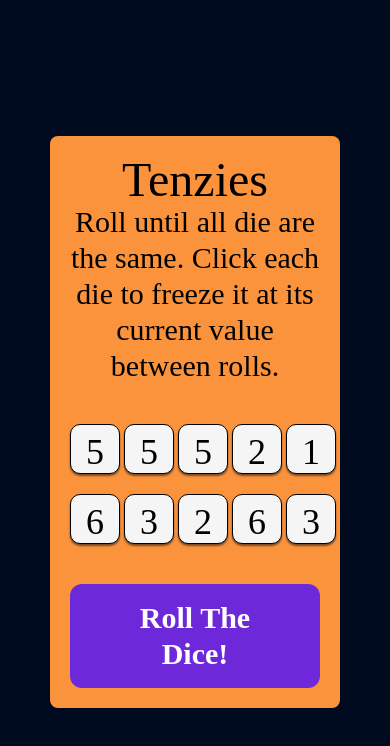
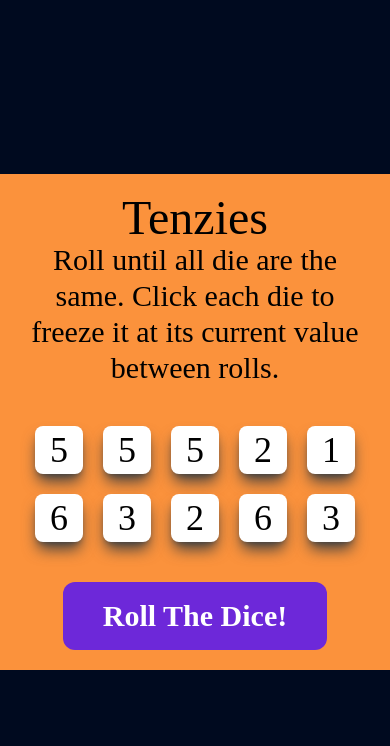
Before and after one commit to DustyDogCodex/Tenzies, a React (Vite) app: page / in a window 390 px wide. Shown: the top 746 px of the page. Built offline with nearby package versions, Linux system fonts and the light colour scheme; a web font is replaced by a local one.

Commit message:
project is now responsive across various screen sizes.

```diff
--- a/src/App.css
+++ b/src/App.css
@@ -7,33 +7,3 @@
         font-family: 'Delicious Handrawn', cursive;
     }
 }
-
-.main {
-  height: 100vh;
-  background: rgb(0,10,31);
-  padding: 50px;
-  display: flex;
-  justify-content: center;
-  align-items: center;
-}
-
-/* styling for individual dice buttons */
-.dice {
-  height: 50px;
-  width: 50px;
-  font-size: 36px;
-  background: whitesmoke;
-  border: 1px solid black;
-  border-radius: 10px;
-  box-shadow: 0px 2px 2px rgba(0, 0, 0, 0.5);
-  cursor: pointer;
-}
-
-.dice:hover{
-  transform: scale(1.2);
-  background: rgb(118,255,122);
-}
-
-.dice-held {
-  background: rgb(118,255,122);
-}
--- a/src/App.tsx
+++ b/src/App.tsx
@@ -3,7 +3,9 @@ import Board from './Components/Board'
 
 function App() {
     return (
-        <div className="main">
+        <div
+            className="min-h-screen h-full w-screen bg-main-background flex justify-center items-center"
+        >
             <Board />
         </div>
     )
--- a/src/Components/Board.tsx
+++ b/src/Components/Board.tsx
@@ -62,7 +62,7 @@ function Board(){
 
     return(
         <div
-            className="bg-orange-400 p-5 text-center rounded-lg"
+            className="bg-orange-400 p-5 text-center rounded-none md:rounded-lg flex flex-col justify-center items-center"
         >
             <h1 className="text-5xl">Tenzies</h1>
             <p
--- a/src/Components/Dice.tsx
+++ b/src/Components/Dice.tsx
@@ -8,7 +8,7 @@ type DiceProps = {
 function Dice({ value, heldOrNah, id, handleClick }: DiceProps ) {
     return(
         <button
-            className={heldOrNah ? 'dice dice-held' : 'dice'}
+            className={`h-12 w-12 text-4xl border-0 rounded-lg shadow-lg shadow-neutral-700 ${ heldOrNah ? 'bg-green-500' : 'bg-white'} hover:scale-125 transition duration-300 hover:bg-green-500`}
             onClick={() => handleClick(id)}
         >
             {value}
--- a/tailwind.config.js
+++ b/tailwind.config.js
@@ -5,7 +5,11 @@ export default {
         "./src/**/*.{js,ts,jsx,tsx}",
     ],
     theme: {
-        extend: {},
+        extend: {
+            backgroundColor: {
+                'main-background': 'rgb(0,10,31)'
+            }
+        },
     },
     plugins: [],
 }
```
